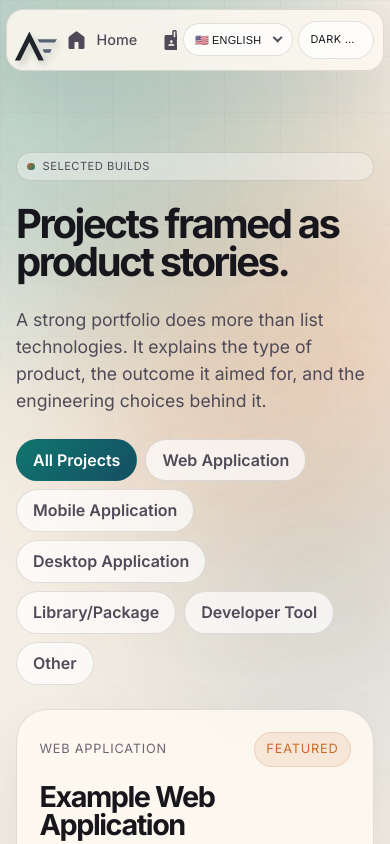
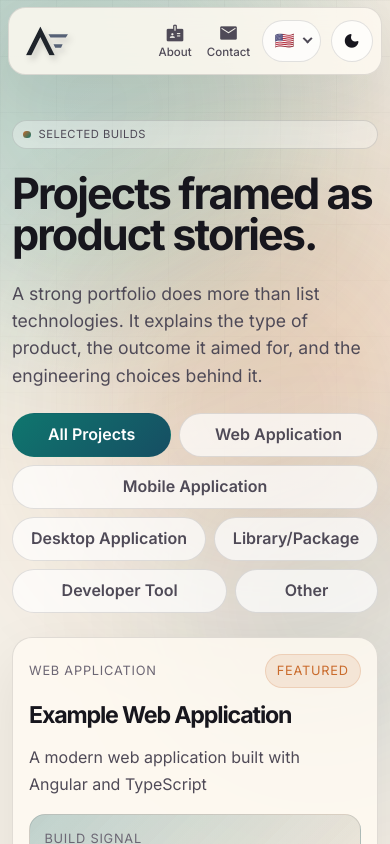
Before and after one commit to Far-Art/artur-portfolio, an Angular app: page /projects in a window 390 px wide. Shown: the top 844 px of the page. Built offline with nearby package versions, Linux system fonts and the light colour scheme.

Commit message:
1.fixes and improvements to mobile version 2.fixes and improvements to navbar

```diff
--- a/src/app/app.scss
+++ b/src/app/app.scss
@@ -79,7 +79,10 @@
     --logo-start-top: calc(50svh - 10rem);
     --logo-start-width: clamp(10rem, 28vw, 24rem);
     --logo-end-width: 3.5rem;
-    --logo-end-left: calc(max((100vw - 88rem) / 2 + 1.1rem, 1.1rem) + var(--logo-end-width) / 2);
+    /* Dock 1.1rem inside the navbar's left edge. When the bar is full-width that edge is the
+       header's 1.25rem inline padding; when centered it is (100vw - 88rem) / 2. Taking the max
+       keeps the logo on the bar in both modes instead of poking out on the left in between. */
+    --logo-end-left: calc(max((100vw - 88rem) / 2, 1.25rem) + 1.1rem + var(--logo-end-width) / 2);
     --logo-end-top: 3.5rem;
 
     display: block;
@@ -113,19 +116,39 @@
 @media (max-width: 768px) {
     .fa-main {
         padding-inline: 1rem;
-        padding-bottom: 3rem;
+        padding-top: 5.5rem;
+        padding-bottom: calc(2.5rem + env(safe-area-inset-bottom));
     }
 
     .brand-logo-link {
         --logo-start-top: calc(50svh - 5.5rem);
-        --logo-end-top: 2.9rem;
         --logo-start-width: clamp(10rem, 42vw, 18rem);
-        --logo-end-width: 2.7rem;
-        --logo-end-left: calc(0.9rem + var(--logo-end-width) / 2);
     }
 
     .fa-grid {
         background-size: 3.5rem 3.5rem;
+    }
+}
+
+@media (max-width: 640px) {
+    .fa-main {
+        /* clear the single-row top navbar */
+        padding-top: 6rem;
+    }
+
+    .brand-logo-link {
+        /* the compact bar is shorter, so the docked logo shrinks and recenters on it */
+        --logo-end-width: 2.7rem;
+        --logo-end-top: 2.55rem;
+        /* inset from the navbar's left edge so the logo sits on the bar, not against it */
+        --logo-end-left: calc(1.6rem + var(--logo-end-width) / 2);
+    }
+}
+
+@media (max-width: 420px) {
+    .fa-main {
+        padding-inline: 0.75rem;
+        padding-bottom: calc(2.5rem + env(safe-area-inset-bottom));
     }
 }
 
--- a/src/app/components/layout/footer/footer.component.scss
+++ b/src/app/components/layout/footer/footer.component.scss
@@ -105,6 +105,10 @@
 }
 
 @media (max-width: 640px) {
+    .footer {
+        padding-bottom: calc(1.5rem + env(safe-area-inset-bottom));
+    }
+
     .footer-container {
         width: calc(100% - 1rem);
         padding: 1.5rem 1rem;
--- a/src/app/components/layout/header/header.component.html
+++ b/src/app/components/layout/header/header.component.html
@@ -21,19 +21,6 @@
                 [style.height.px]="indicatorHeight()"
                 [style.opacity]="indicatorOpacity()"
                 [style.transform]="indicatorTransform()">
-            </li>
-            <li>
-                <a
-                    #homeLink
-                    routerLink="/"
-                    routerLinkActive="active"
-                    [routerLinkActiveOptions]="{ exact: true }"
-                    (mouseenter)="setInteractionTarget(homeLink)"
-                    (focus)="setInteractionTarget(homeLink)"
-                    (isActiveChange)="handleRouteActiveChange(homeLink, $event)">
-                    <span class="material-symbols-rounded">home</span>
-                    {{ t('home') }}
-                </a>
             </li>
             <li>
                 <a
@@ -75,6 +62,7 @@
             </li>
         </ul>
 
+        <div class="nav-utilities">
             <label class="language-select">
                 <span class="sr-only">{{ t('languageSelectLabel') }}</span>
                 <select
@@ -82,8 +70,8 @@
                     (change)="setLanguage($event)"
                     [attr.aria-label]="t('languageSelectLabel')"
                 >
-                <option value="en">🇺🇸 {{ t('languageEnglish') }}</option>
-                <option value="he">🇮🇱 {{ t('languageHebrew') }}</option>
+                    <option value="en">{{ compactLanguage() ? '🇺🇸' : '🇺🇸 ' + t('languageEnglish') }}</option>
+                    <option value="he">{{ compactLanguage() ? '🇮🇱' : '🇮🇱 ' + t('languageHebrew') }}</option>
                 </select>
             </label>
 
@@ -94,7 +82,11 @@
                 [attr.aria-label]="theme() === 'light' ? t('switchToDarkTheme') : t('switchToLightTheme')"
                 [attr.aria-pressed]="theme() === 'dark'"
             >
+                <span class="material-symbols-rounded" aria-hidden="true">
+                    {{ theme() === 'light' ? 'dark_mode' : 'light_mode' }}
+                </span>
                 <span class="utility-label">{{ theme() === 'light' ? t('themeDark') : t('themeLight') }}</span>
             </button>
+        </div>
     </nav>
 </header>
--- a/src/app/components/layout/header/header.component.scss
+++ b/src/app/components/layout/header/header.component.scss
@@ -14,28 +14,37 @@
     width: min(100%, 88rem);
     margin: 0 auto;
     padding: 1rem 1.25rem;
-    display: flex;
+    /* equal side columns keep the nav links strictly centered on the bar; the side
+       controls and the (overlaid) logo live in the columns and can't overlap the links */
+    display: grid;
+    grid-template-columns: 1fr auto 1fr;
     align-items: center;
-    gap: 2rem;
-    justify-content: space-between;
+    gap: 1rem;
     border-radius: 1.5rem;
 }
 
 .nav-links {
     position: relative;
+    grid-column: 2;
     display: flex;
     gap: 0.35rem;
     list-style: none;
     margin: 0;
     padding: 0;
-    flex: 1;
     justify-content: center;
-    flex-wrap: wrap;
 
     a {
         display: inline-flex;
         gap: 0.5rem;
     }
+}
+
+.nav-utilities {
+    grid-column: 3;
+    display: flex;
+    align-items: center;
+    justify-content: flex-end;
+    gap: 1rem;
 }
 
 .nav-indicator {
@@ -95,10 +104,16 @@
     display: inline-flex;
     align-items: center;
     justify-content: center;
+    gap: 0.45rem;
     white-space: nowrap;
     transition: transform 0.25s ease,
     border-color 0.25s ease,
     background-color 0.25s ease;
+
+    .material-symbols-rounded {
+        font-size: 1.15rem;
+        line-height: 1;
+    }
 }
 
 .utility-toggle:hover {
@@ -189,97 +204,127 @@
 @media (max-width: 960px) {
     .nav-container {
         width: 100%;
-        flex-wrap: wrap;
-        justify-content: center;
     }
 
-    .nav-links {
-        order: 3;
-        width: 100%;
+    /* Below desktop the side controls collapse to icon/flag only. This frees the room the
+       grid needs to keep the nav links strictly centered on the bar instead of being
+       shoved aside (and overflowing) by full-width "ENGLISH" / "DARK MODE" labels. */
+    .nav-utilities {
+        gap: 0.6rem;
+    }
+
+    .utility-toggle {
+        width: 2.65rem;
+        min-width: 2.65rem;
+        min-height: 2.65rem;
+        padding: 0;
+    }
+
+    .utility-label {
+        position: absolute;
+        width: 1px;
+        height: 1px;
+        padding: 0;
+        margin: -1px;
+        overflow: hidden;
+        clip: rect(0, 0, 0, 0);
+        white-space: nowrap;
+        border: 0;
+    }
+
+    .language-select select {
+        min-width: 0;
+        min-height: 2.65rem;
+        padding: 0.55rem 1.6rem 0.55rem 0.7rem;
+        font-size: 1rem;
+        letter-spacing: 0;
+    }
+
+    .language-select::after {
+        right: 0.6rem;
+    }
+
+    :host-context([dir='rtl']) .language-select select {
+        padding: 0.55rem 0.7rem 0.55rem 1.6rem;
+    }
+
+    :host-context([dir='rtl']) .language-select::after {
+        left: 0.72rem;
     }
 }
 
 @media (max-width: 640px) {
     .header {
-        padding-inline: 0.5rem;
-        padding-top: 0.55rem;
+        padding-inline: 0.75rem;
+        padding-top: 0.45rem;
     }
 
     .nav-container {
         width: 100%;
-        display: grid;
-        grid-template-columns: minmax(0, 1fr) auto auto;
+        margin: 0;
         gap: 0.5rem;
-        padding: 0.55rem 0.6rem 0.55rem 3.35rem;
+        /* leave room on the left for the docked brand logo, which sits on the bar */
+        padding: 0.5rem 0.7rem 0.5rem 3.4rem;
         border-radius: 1.1rem;
+        min-height: 3.5rem;
     }
 
     .nav-links {
-        order: 0;
-        width: auto;
-        min-width: 0;
-        justify-content: flex-start;
-        overflow-x: auto;
-        flex-wrap: nowrap;
-        padding-bottom: 0;
-        scrollbar-width: thin;
+        gap: 0.25rem;
     }
 
     .nav-links a {
-        padding: 0.58rem 0.72rem;
-        font-size: 0.9rem;
+        /* stack the label under the icon to keep the bar on a single row */
+        flex-direction: column;
+        justify-content: center;
+        min-height: 3rem;
+        padding: 0.4rem 0.6rem;
+        gap: 0.15rem;
+        font-size: 0.72rem;
+        line-height: 1.1;
     }
 
-    .utility-toggle {
-        width: auto;
-        min-width: 2.75rem;
-        padding: 0.6rem 0.7rem;
+    .nav-links a .material-symbols-rounded {
+        font-size: 1.25rem;
     }
 
-    .language-select select {
-        min-width: 6.25rem;
-        padding: 0.6rem 1.85rem 0.6rem 0.7rem;
-        font-size: 0.68rem;
-        letter-spacing: 0.02em;
+    .nav-links a:hover,
+    .nav-links a:focus-visible {
+        transform: none;
     }
 
-    .language-select::after {
-        right: 0.72rem;
+    /* a full pill looks awkward around the taller stacked links; soften to a rounded rect */
+    .nav-indicator {
+        border-radius: 0.85rem;
     }
 
-    :host-context([dir='rtl']) .language-select select {
-        padding: 0.6rem 0.7rem 0.6rem 1.85rem;
-    }
-
-    :host-context([dir='rtl']) .language-select::after {
-        left: 0.72rem;
-    }
-
-    .utility-label {
-        font-size: 0.68rem;
-        letter-spacing: 0.04em;
+    :host-context([dir='rtl']) .nav-container {
+        margin-inline: 0 auto;
+        padding: 0.45rem 0.5rem;
     }
 }
 
 @media (max-width: 420px) {
     .header {
-        padding-inline: 0.35rem;
+        padding-inline: 0.5rem;
     }
 
     .nav-container {
-        padding-left: 3rem;
         gap: 0.35rem;
+        padding-inline: 0.6rem 0.5rem;
+        padding-inline-start: 3.1rem;
+    }
+
+    .nav-links {
+        gap: 0.15rem;
     }
 
     .nav-links a {
-        padding-inline: 0.62rem;
+        padding: 0.45rem 0.4rem;
     }
 
-    .utility-label {
-        max-width: 3.2rem;
-        overflow: hidden;
-        text-overflow: ellipsis;
-        white-space: nowrap;
+    :host-context([dir='rtl']) .nav-container {
+        padding: 0.45rem 0.5rem;
     }
 }
 
--- a/src/app/components/layout/header/header.component.ts
+++ b/src/app/components/layout/header/header.component.ts
@@ -3,6 +3,7 @@ import {
     afterNextRender,
     ChangeDetectionStrategy,
     Component,
+    DestroyRef,
     ElementRef,
     computed,
     effect,
@@ -38,10 +39,13 @@ interface IndicatorState {
 export class HeaderComponent {
     private readonly navLinks = viewChild.required<ElementRef<HTMLElement>>('navLinks');
     private readonly document = inject(DOCUMENT);
+    private readonly destroyRef = inject(DestroyRef);
     private readonly i18n = inject(I18nService);
     private readonly themeService = inject(ThemeService);
     readonly theme = this.themeService.theme;
     readonly language = this.i18n.language;
+    // On compact viewports the language control shows only the flag to save space.
+    readonly compactLanguage = signal(false);
     private readonly brandTransitionService = inject(BrandTransitionService);
     private readonly activeTarget = signal<HTMLElement | null>(null);
     private readonly interactionTarget = signal<HTMLElement | null>(null);
@@ -82,10 +86,26 @@ export class HeaderComponent {
         });
 
         afterNextRender(() => {
-            requestAnimationFrame(() => {
-                this.syncActiveTargetFromDom();
-                this.syncIndicatorToCurrentTarget();
-            });
+            requestAnimationFrame(() => this.refreshIndicator());
+
+            // On a fresh page load `routerLinkActive` may apply the `active` class after the
+            // first render, and the icon font loads later still and reflows the links. Either
+            // would leave the indicator mispositioned or hidden until the next hover. Re-derive
+            // the active target and resync once fonts are ready and on any later layout change.
+            this.document.fonts?.ready.then(() => this.refreshIndicator());
+
+            const view = this.document.defaultView;
+            if (view && 'ResizeObserver' in view) {
+                const observer = new view.ResizeObserver(() => this.refreshIndicator());
+                observer.observe(this.navLinks().nativeElement);
+                this.destroyRef.onDestroy(() => observer.disconnect());
+            }
+
+            const mediaQuery = view?.matchMedia('(max-width: 960px)');
+            if (mediaQuery) {
+                this.compactLanguage.set(mediaQuery.matches);
+                mediaQuery.addEventListener('change', (event) => this.compactLanguage.set(event.matches));
+            }
         });
     }
 
@@ -176,6 +196,11 @@ export class HeaderComponent {
         this.syncIndicatorToCurrentTarget();
     }
 
+    private refreshIndicator(): void {
+        this.syncActiveTargetFromDom();
+        this.syncIndicatorToCurrentTarget();
+    }
+
     private syncActiveTargetFromDom(): void {
         const activeLink = this.navLinks().nativeElement.querySelector<HTMLElement>('a.active');
         this.activeTarget.set(activeLink);
--- a/src/app/pages/about/about.component.scss
+++ b/src/app/pages/about/about.component.scss
@@ -1,5 +1,5 @@
 .about {
-    min-height: 100vh;
+    min-height: 100svh;
     padding: 4rem 0;
 }
 
@@ -250,8 +250,17 @@
 }
 
 @media (max-width: 768px) {
+    .about {
+        padding: 1.5rem 0 0;
+    }
+
+    .container {
+        padding: 0 1rem;
+    }
+
     .page-title {
         font-size: 2.5rem;
+        margin-bottom: 2rem;
     }
 
     .transition-lab {
@@ -283,3 +292,39 @@
         grid-template-columns: 1fr;
     }
 }
+
+@media (max-width: 420px) {
+    .container {
+        padding: 0;
+    }
+
+    .page-title {
+        font-size: 2.15rem;
+    }
+
+    .lead {
+        font-size: 1.2rem;
+    }
+
+    .intro,
+    .skills,
+    .education {
+        margin-bottom: 3rem;
+    }
+
+    .intro-text p {
+        font-size: 1rem;
+        line-height: 1.65;
+    }
+
+    .btn {
+        width: 100%;
+        text-align: center;
+    }
+
+    .skill-item,
+    .timeline-content,
+    .interest-card {
+        padding: 1rem;
+    }
+}
--- a/src/app/pages/contact/contact.component.scss
+++ b/src/app/pages/contact/contact.component.scss
@@ -138,11 +138,50 @@ textarea {
 }
 
 @media (max-width: 768px) {
+    .contact {
+        padding: 1.5rem 0 0;
+    }
+
+    .container {
+        padding: 0 1rem;
+    }
+
     .page-title {
         font-size: 2.5rem;
+        line-height: 1;
+    }
+
+    .page-description {
+        margin-bottom: 2rem;
+        font-size: 1.05rem;
     }
 
     .contact-form {
         padding: 1.5rem;
     }
 }
+
+@media (max-width: 420px) {
+    .container {
+        padding: 0;
+    }
+
+    .page-title {
+        font-size: 2.15rem;
+    }
+
+    .page-description {
+        font-size: 1rem;
+        margin-bottom: 1.5rem;
+    }
+
+    .contact-form {
+        padding: 1rem;
+    }
+
+    input,
+    textarea,
+    .submit-btn {
+        min-height: 3rem;
+    }
+}
--- a/src/app/pages/experience/experience.component.scss
+++ b/src/app/pages/experience/experience.component.scss
@@ -1,5 +1,5 @@
 .experience {
-    min-height: 100vh;
+    min-height: 100svh;
     padding: 3rem 0 1rem;
 }
 
@@ -186,6 +186,15 @@
 }
 
 @media (max-width: 768px) {
+    .experience {
+        padding-top: 1.5rem;
+    }
+
+    .page-title {
+        font-size: 2.7rem;
+        letter-spacing: -0.045em;
+    }
+
     .timeline {
         padding-left: 2rem;
     }
@@ -217,3 +226,31 @@
         gap: 0.5rem;
     }
 }
+
+@media (max-width: 420px) {
+    .timeline {
+        padding-left: 1.35rem;
+    }
+
+    .timeline-marker {
+        left: -1.85rem;
+    }
+
+    .experience-card {
+        padding: 1rem;
+        border-radius: var(--radius-medium);
+    }
+
+    .position {
+        font-size: 1.3rem;
+    }
+
+    .description {
+        font-size: 1rem;
+        line-height: 1.65;
+    }
+
+    .tech-tag {
+        padding: 0.35rem 0.65rem;
+    }
+}
--- a/src/app/pages/home/home.component.scss
+++ b/src/app/pages/home/home.component.scss
@@ -480,7 +480,8 @@
     }
 
     .hero-title {
-        font-size: clamp(2.6rem, 14vw, 4.2rem);
+        font-size: 3.2rem;
+        letter-spacing: -0.045em;
     }
 
     .signal-grid {
@@ -493,6 +494,102 @@
 
     .cta {
         align-items: flex-start;
+    }
+}
+
+@media (max-width: 640px) {
+    .brand-stage {
+        min-height: 92svh;
+    }
+
+    .brand-overlay {
+        width: min(100%, 20rem);
+        translate: -50% calc(-50% + 4.75rem + 1.25rem * var(--brand-progress));
+    }
+
+    .brand-overlay-container {
+        gap: 0.8rem;
+    }
+
+    .brand-overlay-kicker {
+        font-size: 0.72rem;
+        letter-spacing: 0.62em;
+        text-indent: 0.62em;
+    }
+
+    .brand-overlay-title {
+        gap: 0.8rem;
+        font-size: 1.55rem;
+        letter-spacing: 0.26ch;
+        text-indent: 0.26ch;
+    }
+
+    .brand-overlay-subtitle {
+        font-size: 0.95rem;
+        line-height: 1.55;
+    }
+
+    .brand-scroll-cue {
+        bottom: 7.25rem;
+    }
+
+    .hero {
+        gap: 1rem;
+    }
+
+    .hero-title {
+        margin-top: 0.8rem;
+        font-size: 2.75rem;
+    }
+
+    .hero-description {
+        font-size: 1rem;
+        line-height: 1.65;
+        margin-bottom: 1.35rem;
+    }
+
+    .hero-action {
+        width: 100%;
+    }
+
+    .hero-panel,
+    .capability-card,
+    .project-card,
+    .principles,
+    .process,
+    .cta {
+        padding: 1rem;
+        border-radius: var(--radius-medium);
+    }
+}
+
+@media (max-width: 420px) {
+    .brand-overlay {
+        width: min(100%, 18rem);
+    }
+
+    .brand-overlay-kicker {
+        letter-spacing: 0.42em;
+        text-indent: 0.42em;
+    }
+
+    .brand-overlay-title {
+        gap: 0.55rem;
+        font-size: 1.28rem;
+        letter-spacing: 0.18ch;
+        text-indent: 0.18ch;
+    }
+
+    .hero-title {
+        font-size: 2.35rem;
+    }
+
+    .signal-card {
+        padding: 0.9rem;
+    }
+
+    .signal-value {
+        font-size: 2rem;
     }
 }
 
--- a/src/app/pages/project-detail/project-detail.component.scss
+++ b/src/app/pages/project-detail/project-detail.component.scss
@@ -1,6 +1,6 @@
 .project-detail,
 .not-found {
-    min-height: 100vh;
+    min-height: 100svh;
     padding: 3rem 0 1rem;
 }
 
@@ -209,3 +209,50 @@
         grid-template-columns: 1fr;
     }
 }
+
+@media (max-width: 640px) {
+    .project-detail,
+    .not-found {
+        padding-top: 1.5rem;
+    }
+
+    .project-hero {
+        padding: 1rem;
+        border-radius: var(--radius-medium);
+    }
+
+    .project-title {
+        font-size: 2.4rem;
+        letter-spacing: -0.045em;
+    }
+
+    .project-description {
+        font-size: 1rem;
+        line-height: 1.65;
+    }
+
+    .action-link {
+        width: 100%;
+    }
+
+    .projects-grid {
+        grid-template-columns: 1fr;
+    }
+}
+
+@media (max-width: 420px) {
+    .project-title {
+        font-size: 2rem;
+    }
+
+    .summary-card,
+    .project-card,
+    .not-found .container {
+        padding: 1rem;
+        border-radius: var(--radius-medium);
+    }
+
+    .highlights-list li {
+        flex-basis: 100%;
+    }
+}
--- a/src/app/pages/projects/projects.component.scss
+++ b/src/app/pages/projects/projects.component.scss
@@ -1,5 +1,5 @@
 .projects {
-    min-height: 100vh;
+    min-height: 100svh;
     padding: 3rem 0 1rem;
 }
 
@@ -173,6 +173,15 @@
 }
 
 @media (max-width: 768px) {
+    .projects {
+        padding-top: 1.5rem;
+    }
+
+    .page-title {
+        font-size: 2.7rem;
+        letter-spacing: -0.045em;
+    }
+
     .filters {
         gap: 0.5rem;
     }
@@ -181,3 +190,28 @@
         padding: 0.5rem 1rem;
     }
 }
+
+@media (max-width: 480px) {
+    .projects-grid {
+        grid-template-columns: 1fr;
+    }
+
+    .project-card {
+        padding: 1rem;
+        border-radius: var(--radius-medium);
+    }
+
+    .project-title {
+        font-size: 1.45rem;
+    }
+
+    .project-visual {
+        padding: 0.9rem;
+        border-radius: 1rem;
+    }
+
+    .filter-btn {
+        flex: 1 1 auto;
+        min-height: 2.75rem;
+    }
+}
--- a/src/index.html
+++ b/src/index.html
@@ -4,7 +4,7 @@
     <meta charset="utf-8" />
     <title>ArturPortfolio</title>
     <base href="/" />
-    <meta name="viewport" content="width=device-width, initial-scale=1" />
+    <meta name="viewport" content="width=device-width, initial-scale=1, viewport-fit=cover" />
     <link rel="icon" type="image/png" href="favicon_light.png" media="(prefers-color-scheme: light)" />
     <link rel="icon" type="image/png" href="favicon_dark.png" media="(prefers-color-scheme: dark)" />
     <link rel="stylesheet" href="https://fonts.googleapis.com/css2?family=Material+Symbols+Rounded:opsz,wght,FILL,GRAD@20..48,100..700,0..1,-50..200" />
```
Lines whose indentation alone changed are shown as unchanged.
